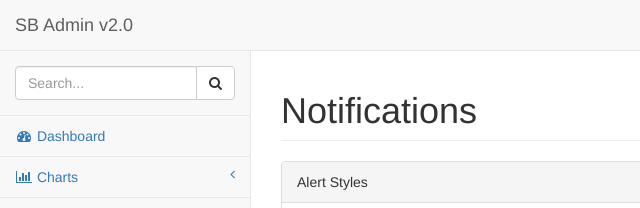
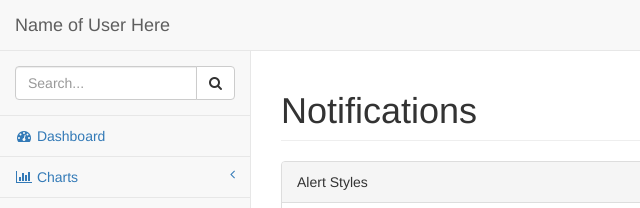
Before and after one commit to chizakura/CourseBoard, a website: page pages/notifications.html in a window 1280 px wide. Shown: the top 208 px of the page, 0-640 px from the left. Drawn offline with Linux system fonts and the light colour scheme.

Commit message:
Small change

```diff
--- a/pages/notifications.html
+++ b/pages/notifications.html
@@ -9,7 +9,7 @@
     <meta name="description" content="">
     <meta name="author" content="">
 
-    <title>SB Admin 2 - Bootstrap Admin Theme</title>
+    <title>NYIT CourseBoard</title>
 
     <!-- Bootstrap Core CSS -->
     <link href="../vendor/bootstrap/css/bootstrap.min.css" rel="stylesheet">
@@ -45,7 +45,7 @@
                     <span class="icon-bar"></span>
                     <span class="icon-bar"></span>
                 </button>
-                <a class="navbar-brand" href="index.html">SB Admin v2.0</a>
+                <a class="navbar-brand" href="index.html">Name of User Here</a>
             </div>
             <!-- /.navbar-header -->
 
```
Also changed, not shown: pages/index.html (+1 -1 lines).
